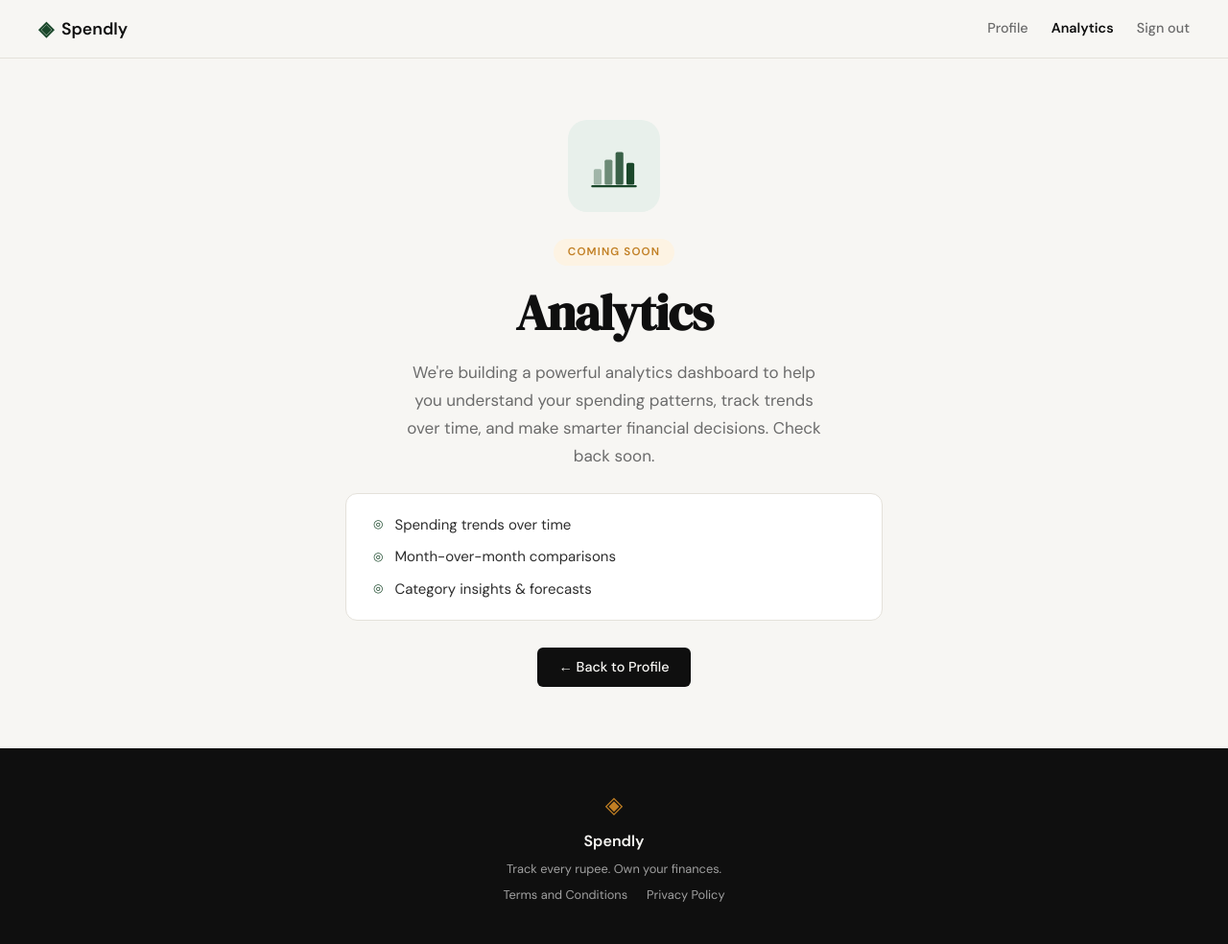
After one commit to Arunav09/spendly, a Flask app: page /analytics in a window 1280 px wide. The commit adds this page. Shown: the whole page at 96% size. Run offline with Flask 3, Linux system fonts and the light colour scheme; a user stored in the database is signed in.

Commit message:
add comming soon page

```diff
--- a/app.py
+++ b/app.py
@@ -143,6 +143,13 @@ def profile():
     )
 
 
+@app.route("/analytics")
+def analytics():
+    if not session.get("user_id"):
+        return redirect(url_for("login"))
+    return render_template("analytics.html")
+
+
 @app.route("/expenses/add")
 def add_expense():
     return "Add expense — coming in Step 7"
--- /dev/null
+++ b/static/css/analytics.css
@@ -0,0 +1,105 @@
+.analytics-page {
+    display: flex;
+    align-items: center;
+    justify-content: center;
+    min-height: calc(100vh - 60px - 100px);
+    padding: 4rem 2rem;
+}
+
+.analytics-inner {
+    max-width: 560px;
+    width: 100%;
+    text-align: center;
+    display: flex;
+    flex-direction: column;
+    align-items: center;
+    gap: 1.25rem;
+}
+
+.cs-icon-wrap {
+    width: 96px;
+    height: 96px;
+    background: var(--accent-light);
+    border-radius: var(--radius-lg);
+    display: flex;
+    align-items: center;
+    justify-content: center;
+    margin-bottom: 0.5rem;
+}
+
+.cs-icon {
+    width: 52px;
+    height: 52px;
+    color: var(--accent);
+}
+
+.cs-badge {
+    display: inline-block;
+    background: var(--accent-2-light);
+    color: var(--accent-2);
+    font-size: 0.72rem;
+    font-weight: 600;
+    letter-spacing: 0.1em;
+    text-transform: uppercase;
+    padding: 0.3rem 0.9rem;
+    border-radius: 999px;
+}
+
+.cs-title {
+    font-family: var(--font-display);
+    font-size: clamp(2.25rem, 5vw, 3.25rem);
+    line-height: 1.1;
+    letter-spacing: -0.02em;
+    color: var(--ink);
+    margin: 0;
+}
+
+.cs-description {
+    font-size: 1.0625rem;
+    color: var(--ink-muted);
+    line-height: 1.7;
+    max-width: 440px;
+}
+
+.cs-features {
+    display: flex;
+    flex-direction: column;
+    gap: 0.6rem;
+    background: var(--paper-card);
+    border: 1px solid var(--border);
+    border-radius: var(--radius-md);
+    padding: 1.25rem 1.75rem;
+    width: 100%;
+    margin-top: 0.25rem;
+    text-align: left;
+}
+
+.cs-feature {
+    display: flex;
+    align-items: center;
+    gap: 0.75rem;
+    font-size: 0.9375rem;
+    color: var(--ink-soft);
+}
+
+.cs-feature-icon {
+    color: var(--accent);
+    font-size: 0.75rem;
+    flex-shrink: 0;
+}
+
+.cs-back-btn {
+    display: inline-block;
+    margin-top: 0.5rem;
+    padding: 0.55rem 1.4rem;
+    background: var(--ink);
+    color: var(--paper);
+    border-radius: var(--radius-sm);
+    font-size: 0.9rem;
+    font-weight: 500;
+    transition: background 0.2s;
+}
+
+.cs-back-btn:hover {
+    background: var(--accent);
+}
--- a/static/css/style.css
+++ b/static/css/style.css
@@ -102,6 +102,7 @@ a { color: inherit; text-decoration: none; }
 
 .nav-links a { color: var(--ink-muted); transition: color 0.2s; }
 .nav-links a:hover { color: var(--ink); }
+.nav-links a.nav-active { color: var(--ink); font-weight: 600; }
 
 .nav-cta {
     background: var(--ink) !important;
--- /dev/null
+++ b/templates/analytics.html
@@ -0,0 +1,51 @@
+{% extends "base.html" %}
+
+{% block title %}Analytics — Spendly{% endblock %}
+
+{% block head %}
+<link rel="stylesheet" href="{{ url_for('static', filename='css/analytics.css') }}">
+{% endblock %}
+
+{% block content %}
+<div class="analytics-page">
+    <div class="analytics-inner">
+
+        <div class="cs-icon-wrap">
+            <svg class="cs-icon" viewBox="0 0 64 64" fill="none" xmlns="http://www.w3.org/2000/svg" aria-hidden="true">
+                <rect x="6"  y="36" width="10" height="20" rx="2" fill="currentColor" opacity="0.35"/>
+                <rect x="20" y="24" width="10" height="32" rx="2" fill="currentColor" opacity="0.6"/>
+                <rect x="34" y="14" width="10" height="42" rx="2" fill="currentColor" opacity="0.85"/>
+                <rect x="48" y="28" width="10" height="28" rx="2" fill="currentColor"/>
+                <line x1="4" y1="58" x2="60" y2="58" stroke="currentColor" stroke-width="2.5" stroke-linecap="round"/>
+            </svg>
+        </div>
+
+        <span class="cs-badge">Coming Soon</span>
+
+        <h1 class="cs-title">Analytics</h1>
+
+        <p class="cs-description">
+            We're building a powerful analytics dashboard to help you understand your spending patterns,
+            track trends over time, and make smarter financial decisions. Check back soon.
+        </p>
+
+        <div class="cs-features">
+            <div class="cs-feature">
+                <span class="cs-feature-icon">◎</span>
+                <span>Spending trends over time</span>
+            </div>
+            <div class="cs-feature">
+                <span class="cs-feature-icon">◎</span>
+                <span>Month-over-month comparisons</span>
+            </div>
+            <div class="cs-feature">
+                <span class="cs-feature-icon">◎</span>
+                <span>Category insights &amp; forecasts</span>
+            </div>
+        </div>
+
+        <a href="{{ url_for('profile') }}" class="cs-back-btn">← Back to Profile</a>
+
+    </div>
+</div>
+{% endblock %}
--- a/templates/base.html
+++ b/templates/base.html
@@ -20,7 +20,10 @@
             </a>
             <div class="nav-links">
                 {% if session.get("user_id") %}
-                    <a href="{{ url_for('profile') }}">Profile</a>
+                    <a href="{{ url_for('profile') }}"
+                       class="{{ 'nav-active' if request.endpoint == 'profile' }}">Profile</a>
+                    <a href="{{ url_for('analytics') }}"
+                       class="{{ 'nav-active' if request.endpoint == 'analytics' }}">Analytics</a>
                     <a href="{{ url_for('logout') }}">Sign out</a>
                 {% else %}
                     <a href="{{ url_for('login') }}">Sign in</a>
```
Also changed, not shown: 1 other file.
